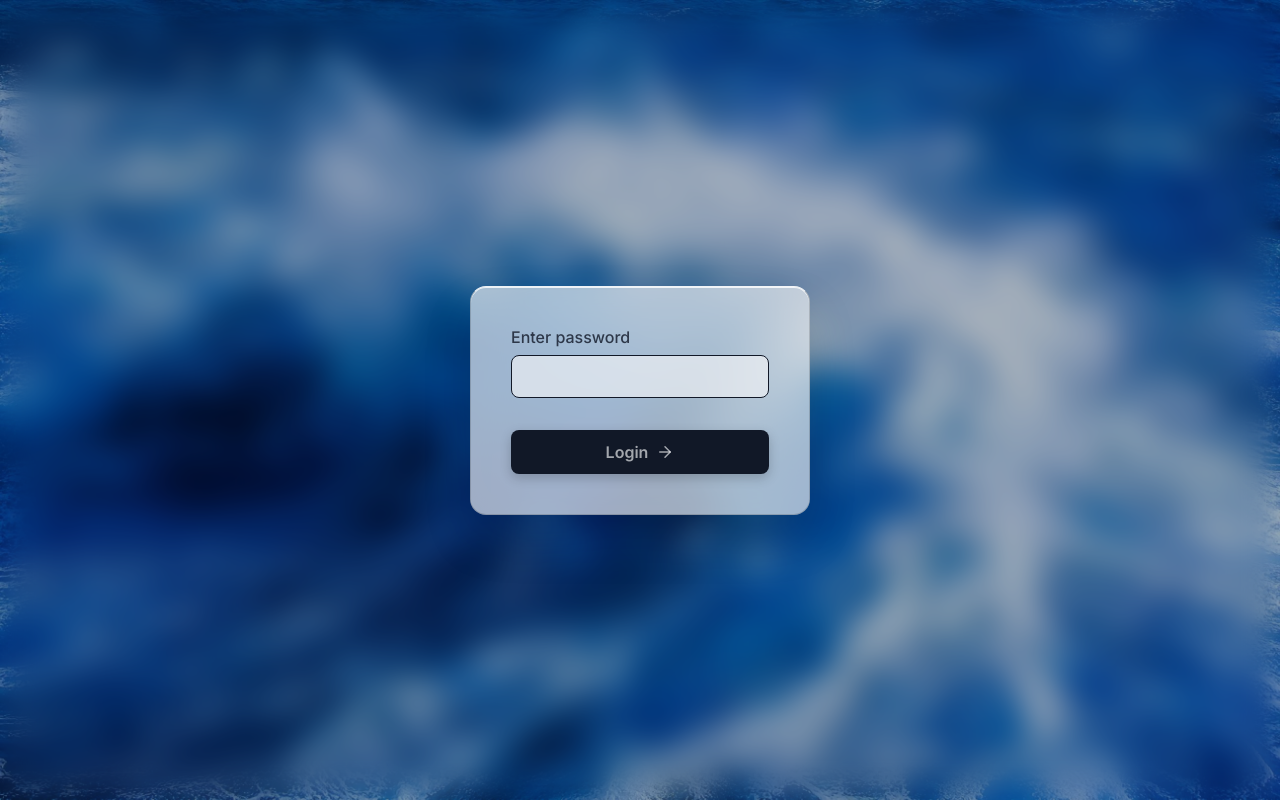
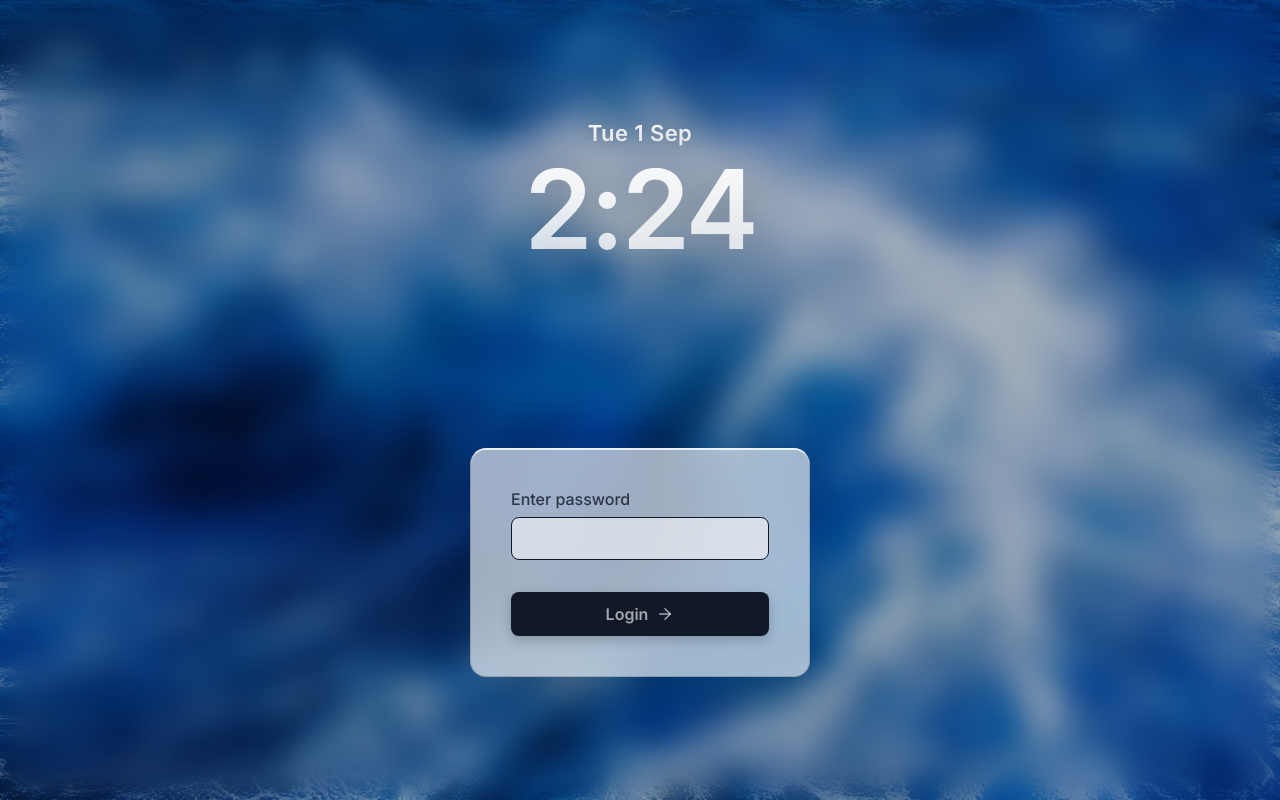
Before and after one commit to red-barrels/Boundless, a React (Create React App) app: page / in a window 1280 px wide. Built offline with nearby package versions, Linux system fonts and the light colour scheme.

Commit message:
Added date and time

```diff
--- a/src/components/LoginScreen.jsx
+++ b/src/components/LoginScreen.jsx
@@ -1,8 +1,73 @@
+import { useState, useEffect } from 'react';
 import { motion } from 'framer-motion';
 import { ArrowRight } from 'lucide-react';
 
 export default function LoginScreen({ handleLogin, passwordInput, setPasswordInput, loginError }) {
+  const [currentTime, setCurrentTime] = useState(new Date());
+
+  useEffect(() => {
+    const timer = setInterval(() => setCurrentTime(new Date()), 1000);
+    return () => clearInterval(timer);
+  }, []);
+
+  const formatLoginDate = (date) => {
+    const dayNames = ['Sun', 'Mon', 'Tue', 'Wed', 'Thu', 'Fri', 'Sat'];
+    const monthNames = ['Jan', 'Feb', 'Mar', 'Apr', 'May', 'Jun', 'Jul', 'Aug', 'Sep', 'Oct', 'Nov', 'Dec'];
+    return `${dayNames[date.getDay()]} ${date.getDate()} ${monthNames[date.getMonth()]}`;
+  };
+
+  const formatLoginTime = (date) => {
+    let hours = date.getHours();
+    const minutes = date.getMinutes().toString().padStart(2, '0');
+    hours = hours % 12 || 12;
+    return `${hours}:${minutes}`;
+  };
+
   return (
+    <div style={{
+      display: 'flex',
+      flexDirection: 'column',
+      alignItems: 'center',
+      justifyContent: 'center',
+      width: '100%',
+      height: '100%',
+      position: 'relative'
+    }}>
+      <div style={{
+        position: 'absolute',
+        top: '15vh',
+        display: 'flex',
+        flexDirection: 'column',
+        alignItems: 'center',
+        userSelect: 'none',
+        textAlign: 'center'
+      }}>
+        <div style={{
+          fontSize: '22px',
+          fontWeight: 600,
+          letterSpacing: '0.4px',
+          marginBottom: '8px',
+          background: 'linear-gradient(180deg, rgba(255,255,255,0.95) 0%, rgba(255,255,255,0.75) 100%)',
+          WebkitBackgroundClip: 'text',
+          WebkitTextFillColor: 'transparent',
+          filter: 'drop-shadow(0 2px 10px rgba(0, 0, 0, 0.3))'
+        }}>
+          {formatLoginDate(currentTime)}
+        </div>
+        <div style={{
+          fontSize: '110px',
+          fontWeight: 600,
+          letterSpacing: '-3px',
+          lineHeight: '1',
+          background: 'linear-gradient(180deg, rgba(255,255,255,0.95) 0%, rgba(255,255,255,0.75) 100%)',
+          WebkitBackgroundClip: 'text',
+          WebkitTextFillColor: 'transparent',
+          filter: 'drop-shadow(0 4px 20px rgba(0, 0, 0, 0.25))'
+        }}>
+          {formatLoginTime(currentTime)}
+        </div>
+      </div>
+
       <motion.form
         className="login-screen"
         initial={{ opacity: 0, scale: 0.95, y: 10 }}
@@ -23,11 +88,11 @@ export default function LoginScreen({ handleLogin, passwordInput, setPasswordInp
           borderTop: '1px solid var(--glass-shine)',
           boxShadow: 'inset 0 1px 0 0 var(--glass-shine), 0 24px 48px var(--glass-shadow)',
           width: '340px',
-        boxSizing: 'border-box'
+          boxSizing: 'border-box',
+          position: 'absolute',
+          top: '56vh'
         }}
       >
-
-
         <div style={{ width: '100%', position: 'relative', display: 'flex', flexDirection: 'column', gap: '8px' }}>
           <label style={{ fontSize: '16px', fontWeight: 500, opacity: 0.8, color: 'var(--text-color)' }}>
             Enter password
@@ -93,5 +158,6 @@ export default function LoginScreen({ handleLogin, passwordInput, setPasswordInp
           Login <ArrowRight size={18} />
         </button>
       </motion.form>
+    </div>
   );
 }
```
Lines whose indentation alone changed are shown as unchanged.
